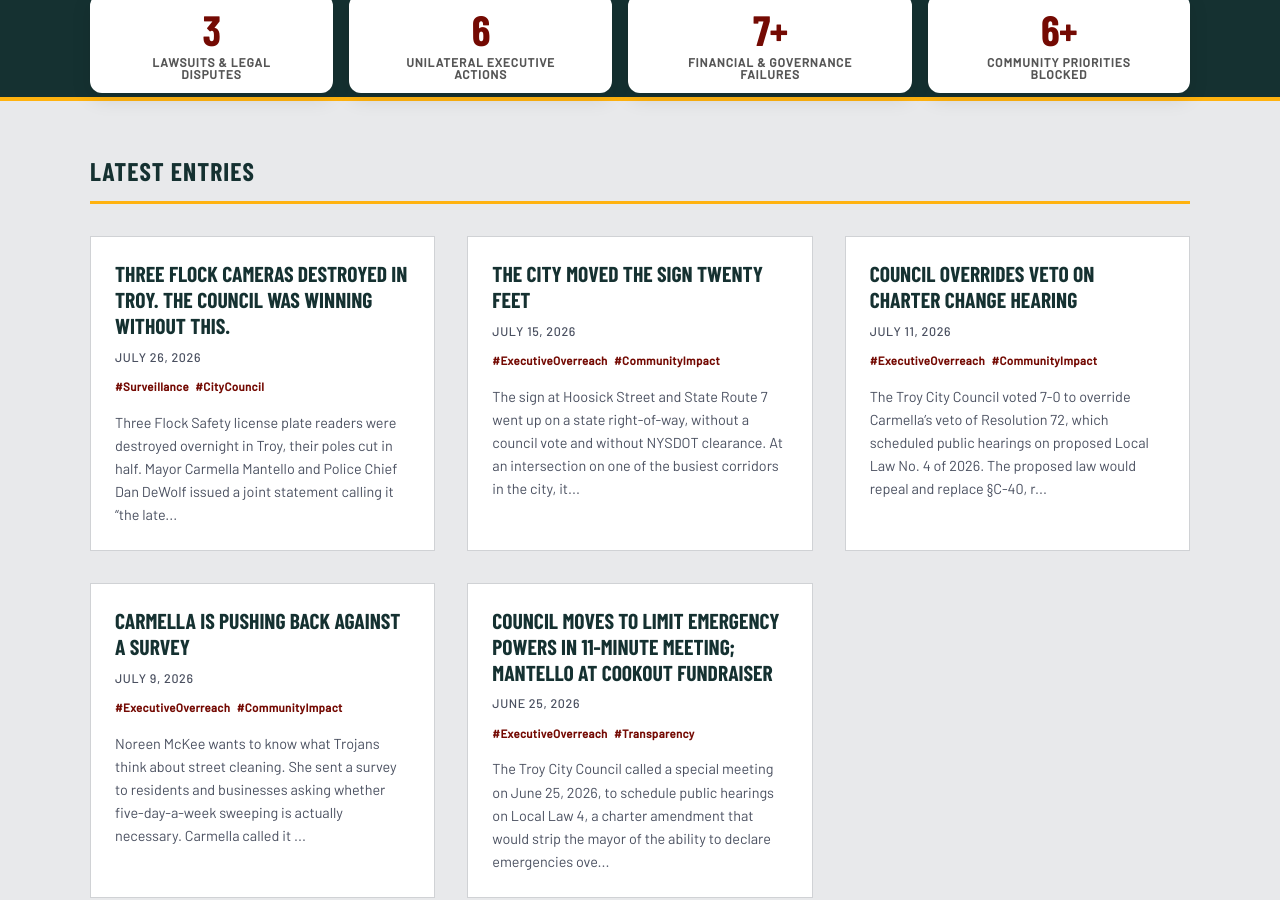
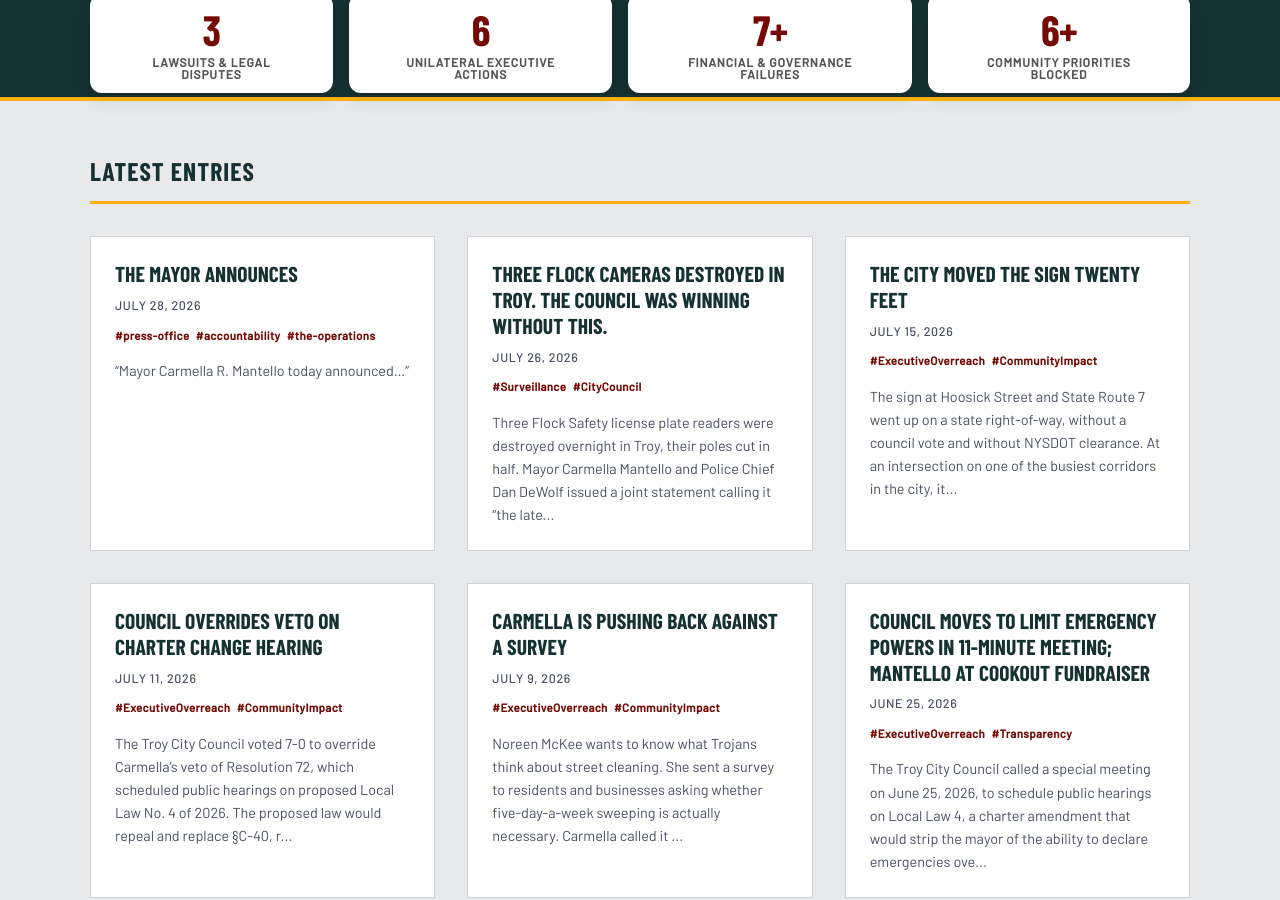
Before and after one commit to MdevitSEC/the-mantello-record, a Jekyll site: the page built from index.html, in a window 1280 px wide and 900 px high, scrolled down 404 px. Built offline with Jekyll 4.4.1, drawn with Linux system fonts in a browser that asks for light colours; some web fonts are replaced.

Commit message:
Publish The Mayor Announces as Part 1 of The Operations series
Co-Authored-By: Claude Sonnet 4.6 <noreply@anthropic.com>

```diff
--- a/_posts/2026-07-28-the-mayor-announces.md
+++ b/_posts/2026-07-28-the-mayor-announces.md
@@ -2,8 +2,9 @@
 layout: post
 title: "The Mayor Announces"
 date: 2026-07-28
-categories: [press-office, accountability]
-unlisted: true
+categories: [press-office, accountability, the-operations]
+series: "The Operations"
+series_part: 1
 ---
 
 "Mayor Carmella R. Mantello today announced..."
```
